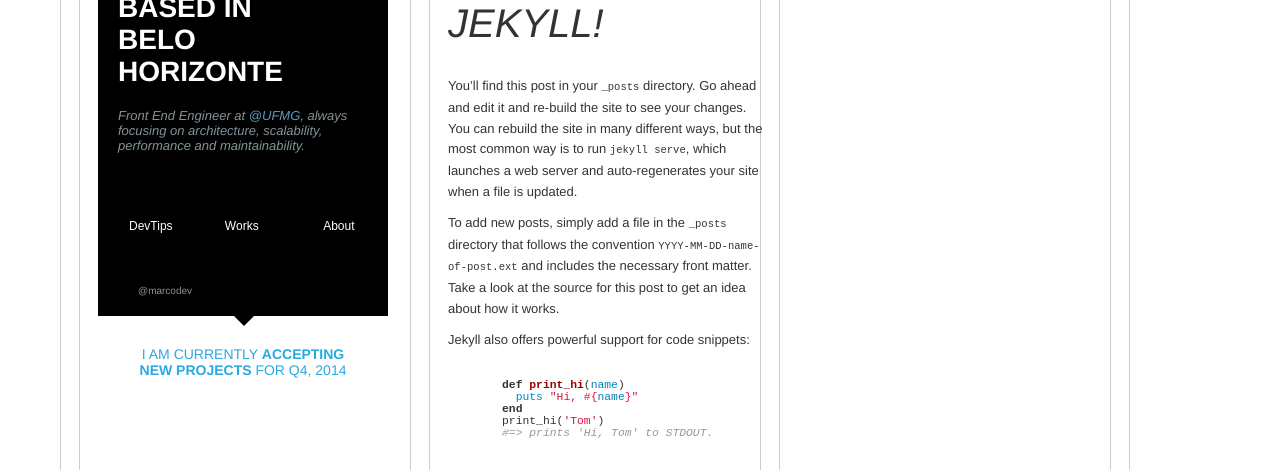
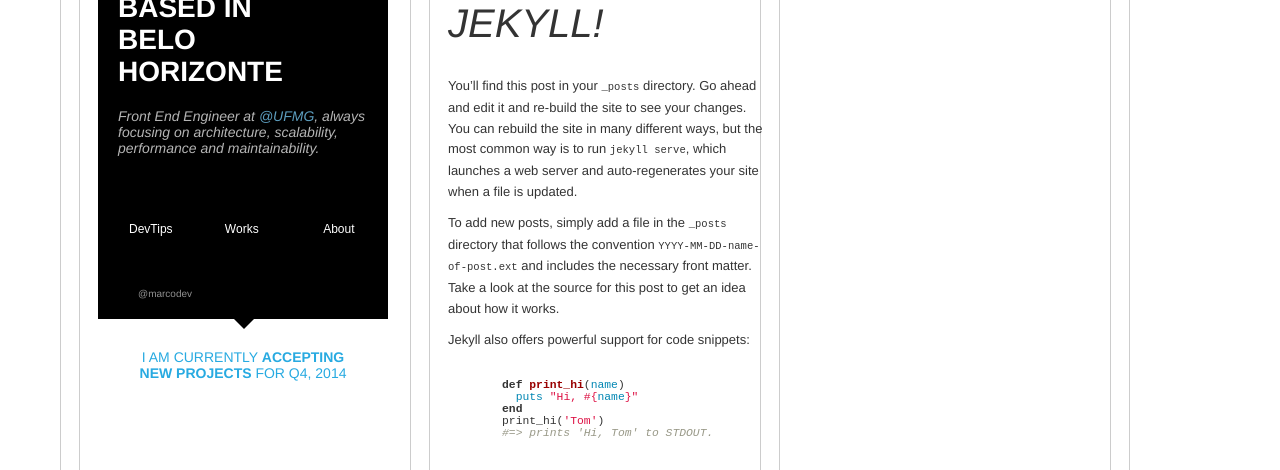
Before and after one commit to devmarco/devmarco.github.io, a Jekyll site: the page built from index.html, in a window 1280 px wide. Shown: the part 144-614 px from the top of the page. Built offline with Jekyll 4.4.1, drawn with Linux system fonts in a browser that asks for light colours; comment, search, counter and statistics services are not loaded.

Commit message:
Change presentation font style to light

```diff
--- a/_sass/partials/_presentation.scss
+++ b/_sass/partials/_presentation.scss
@@ -30,9 +30,9 @@
     p {
         margin: 20px 0;
         font-style: italic;
-        color: #849299;
-        //font-weight: 100;
-        @extend %f13;
+        color: #B5B5B5;
+        font-weight: 100;
+        @extend %f14;
 
         @include breakpoint(from-lg) {
             font-size: 1.6em;
```
